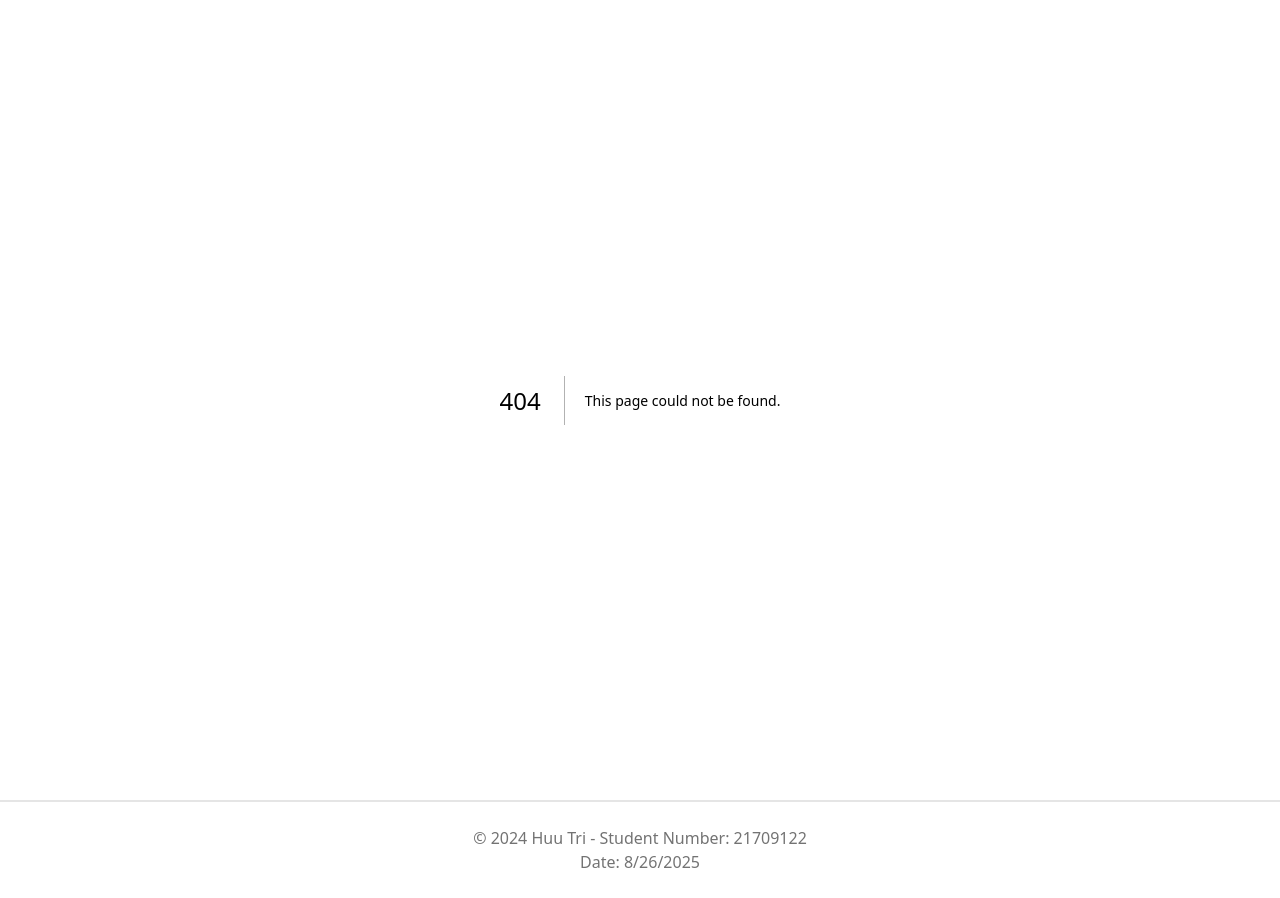
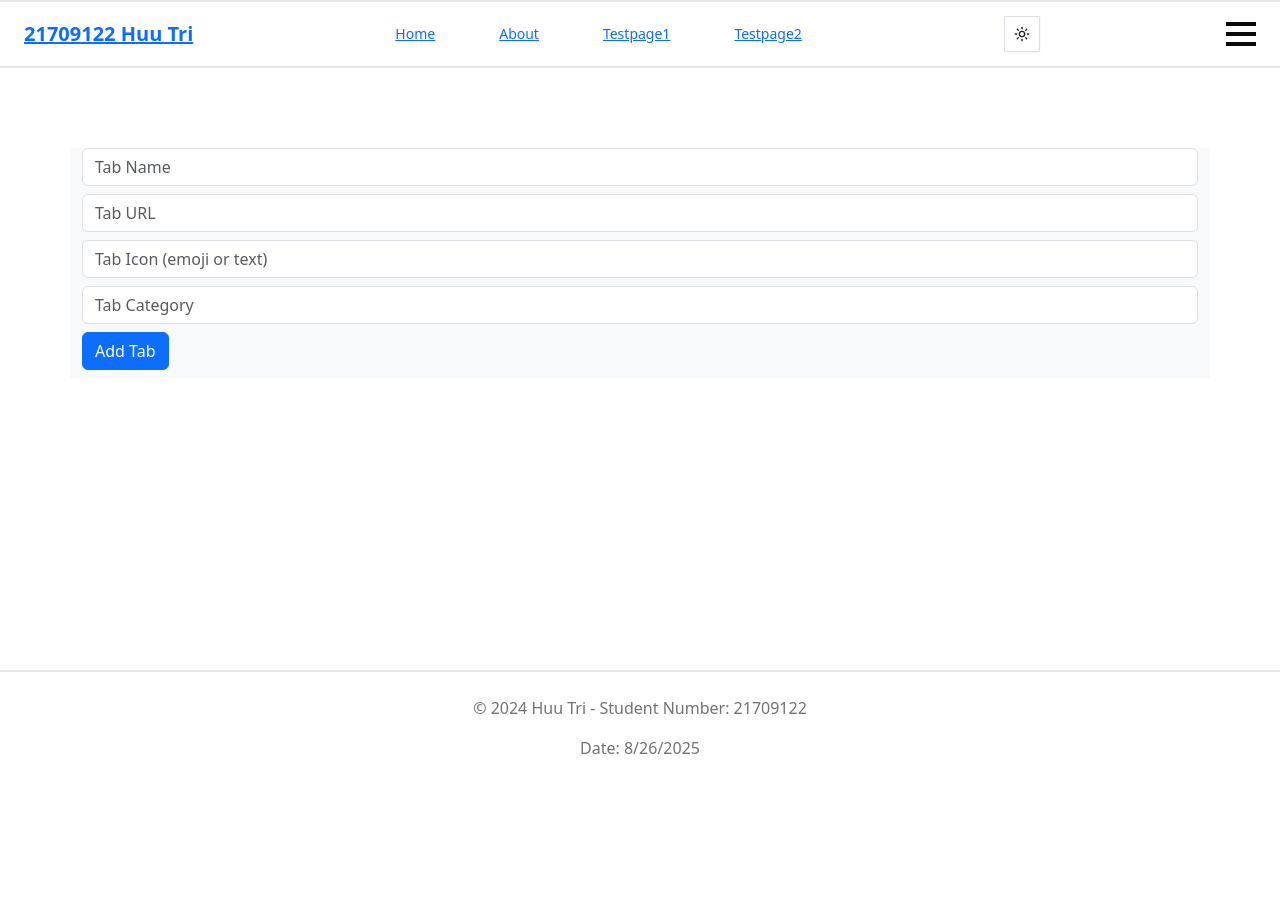
Before and after one commit to Neop60q-q/Assignment1_freelanceCWA, a Next.js app: page /createTab in a window 1280 px wide. Before the commit this address had no page. After the commit the page ends 800 px from the top, so only its background shows below. Built offline with nearby package versions, Linux system fonts and the light colour scheme.

Commit message:
attempt at creating tabs

```diff
--- /dev/null
+++ b/app/Components/TabCard.tsx
@@ -0,0 +1,35 @@
+// app/Components/TabCard.tsx
+import React from 'react';
+
+interface TabCardProps {
+  tab: {
+    id: number;
+    name: string;
+    icon: string;
+    category: string;
+    date: string;
+    content?: string;
+  };
+  onView: (tab: any) => void;
+}
+
+const TabCard: React.FC<TabCardProps> = ({ tab, onView }) => {
+  return (
+    <div className="bg-card border border-border p-4 rounded">
+      <div className="flex items-center mb-2">
+        <span className="text-2xl mr-2">{tab.icon}</span>
+        <h3 className="font-semibold">{tab.name}</h3>
+      </div>
+      <p className="text-sm text-muted-foreground mb-2">{tab.category}</p>
+      <p className="text-xs text-muted-foreground mb-3">Created: {tab.date}</p>
+      <button
+        onClick={() => onView(tab)}
+        className="w-full bg-primary text-primary-foreground py-2 px-4 hover:bg-primary/90 transition-colors"
+      >
+        View Tab
+      </button>
+    </div>
+  );
+};
+
+export default TabCard;
--- /dev/null
+++ b/app/createTab/page.tsx
@@ -0,0 +1,80 @@
+'use client'
+import React, { useState } from 'react';
+import 'bootstrap/dist/css/bootstrap.min.css';
+import Navbar from '../Components/navBar';
+import { useTabs } from '../createTab/useTabs';
+
+const CreateTab = () => {
+    // Variables
+    const [tabName, setTabName] = useState('');
+    const [tabUrl, setTabUrl] = useState('');
+    const [tabIcon, setTabIcon] = useState('');
+    const [tabCategory, setTabCategory] = useState('');
+
+    // Use the shared hook
+    const { addTab } = useTabs();
+
+    const handleAddTab = () => {
+        const newTab = {
+            name: tabName,
+            url: tabUrl,
+            icon: tabIcon.trim() === "" ? "🔗" : tabIcon,
+            category: tabCategory
+        };
+
+        addTab(newTab);
+
+        // Clear form
+        setTabName('');
+        setTabUrl('');
+        setTabIcon('');
+        setTabCategory('');
+    };
+
+    return (
+        <div>
+            <Navbar />
+            <div className="container bg-light"
+                 style={{ marginTop: '5rem' }}>
+                <div className="row">
+                    <div className="col">
+                        <input
+                            type="text"
+                            className="form-control mb-2"
+                            placeholder="Tab Name"
+                            value={tabName}
+                            onChange={(e) => setTabName(e.target.value)}
+                        />
+                        <input
+                            type="text"
+                            className="form-control mb-2"
+                            placeholder="Tab URL"
+                            value={tabUrl}
+                            onChange={(e) => setTabUrl(e.target.value)}
+                        />
+                        <input
+                            type="text"
+                            className="form-control mb-2"
+                            placeholder="Tab Icon (emoji or text)"
+                            value={tabIcon}
+                            onChange={(e) => setTabIcon(e.target.value)}
+                        />
+                        <input
+                            type="text"
+                            className="form-control mb-2"
+                            placeholder="Tab Category"
+                            value={tabCategory}
+                            onChange={(e) => setTabCategory(e.target.value)}
+                        />
+                        <button onClick={handleAddTab}
+                                className="btn btn-primary mb-2">
+                            Add Tab
+                        </button>
+                    </div>
+                </div>
+            </div>
+        </div>
+    );
+};
+
+export default CreateTab;
--- /dev/null
+++ b/app/createTab/useTabs.js
@@ -0,0 +1,33 @@
+import { useState, useEffect } from 'react';
+
+export const useTabs = () => {
+  const [tabs, setTabs] = useState([]);
+
+  // Load tabs from localStorage on mount
+  useEffect(() => {
+    const tabsFromStorage = JSON.parse(localStorage.getItem('myTabs') ?? "[]");
+    setTabs(tabsFromStorage);
+  }, []);
+
+  // Save tabs to localStorage whenever they change
+  useEffect(() => {
+    localStorage.setItem('myTabs', JSON.stringify(tabs));
+  }, [tabs]);
+
+  const addTab = (newTab) => {
+    const tabWithId = {
+      ...newTab,
+      id: tabs.length + 1,
+      date: new Date().toLocaleDateString()
+    };
+    setTabs(prev => [...prev, tabWithId]);
+  };
+
+  const viewTab = (tab) => {
+    const newWindow = window.open('', '_blank');
+    newWindow.document.write(tab.content);
+    newWindow.document.close();
+  };
+
+  return { tabs, addTab, viewTab };
+};
--- a/app/page.tsx
+++ b/app/page.tsx
@@ -1,10 +1,16 @@
 'use client';
 import React, { useState } from "react";
 import Navbar from "./Components/navBar";
+import TabCard from "./Components/TabCard";
+import { useTabs } from "./createTab/useTabs";
 
 export default function Home() {
+  const [title, setTitle] = useState('');
   const [userContent, setUserContent] = useState('');
   const [generatedHtml, setGeneratedHtml] = useState('');
+
+  // Use our custom hook instead of manual state management
+  const { tabs, addTab, viewTab } = useTabs();
 
   const generateHtml = () => {
     if (!userContent.trim()) {
@@ -15,14 +21,26 @@ export default function Home() {
     const html = `<!DOCTYPE html>
 <html>
 <head>
-    <title>Generated Page</title>
+    <title>${title || 'Generated Page'}</title>
 </head>
 <body>
-    <h1>${userContent}</h1>
+    <h1>${title || 'Generated Page'}</h1>
+    <p>${userContent}</p>
 </body>
 </html>`;
 
     setGeneratedHtml(html);
+
+    // Create a new tab using our hook
+    const newTab = {
+      name: title || 'Generated Page',
+      url: `data:text/html;charset=utf-8,${encodeURIComponent(html)}`,
+      icon: '📄',
+      category: 'Generated HTML',
+      content: html
+    };
+
+    addTab(newTab);
   };
 
   const copyToClipboard = () => {
@@ -35,17 +53,24 @@ export default function Home() {
       <Navbar />
 
       <div className="container mx-auto px-4 py-8">
-        <div className="text-center mb-8">
-          <h1 className="text-4xl font-bold mb-4">HTML Code Generator</h1>
-          <p className="text-lg text-muted-foreground">
-            Enter your content to generate HTML code
-          </p>
+        <div className="flex justify-between items-center h-16">
+          <h1>
+            displayTabs: {tabs.length}
+          </h1>
         </div>
 
         {/* Two Column Layout */}
         <div className="grid grid-cols-1 lg:grid-cols-2 gap-8">
           <div className="bg-card border border-border p-6">
             <h2 className="text-2xl font-semibold mb-6">Enter your content</h2>
+
+            <input
+              type="text"
+              value={title}
+              onChange={(e) => setTitle(e.target.value)}
+              placeholder="Enter page title..."
+              className="w-full p-3 border border-border bg-background text-foreground mb-4 focus:outline-none focus:ring-2 focus:ring-primary"
+            />
 
             <textarea
               value={userContent}
@@ -62,13 +87,12 @@ export default function Home() {
             </button>
           </div>
 
-          {/*Code output */}
+          {/* Code output */}
           <div className="bg-card border border-border p-6">
             <div className="flex justify-between items-center mb-4">
               <h2 className="text-2xl font-semibold">Generated Code</h2>
               {generatedHtml && (
                 <div className="flex gap-2">
-
                   <button
                     onClick={copyToClipboard}
                     className="bg-blue-600 text-white px-4 py-2 hover:bg-blue-700 transition-colors"
@@ -94,6 +118,21 @@ export default function Home() {
           </div>
         </div>
 
+        {/* Display Generated Tabs - Now using TabCard component */}
+        {tabs.length > 0 && (
+          <div className="mt-8">
+            <h2 className="text-2xl font-semibold mb-4">Your Generated Tabs ({tabs.length})</h2>
+            <div className="grid grid-cols-1 md:grid-cols-2 lg:grid-cols-3 gap-4">
+              {tabs.map((tab) => (
+                <TabCard
+                  key={tab.id}
+                  tab={tab}
+                  onView={viewTab}
+                />
+              ))}
+            </div>
+          </div>
+        )}
       </div>
     </div>
   );
--- /dev/null
+++ b/app/tabs/[id]/page.tsx
@@ -0,0 +1,51 @@
+'use client';
+
+import { useEffect, useState } from 'react';
+import { useParams } from 'next/navigation';
+import Navbar from '../../Components/navBar';
+import { useTabs } from '../../createTab/useTabs';
+
+type Tab = {
+  id: number;
+  name: string;
+  category: string;
+  date: string;
+  icon: string;
+  url: string;
+  content?: string;
+};
+
+export default function TabDetails() {
+  const params = useParams();
+  const id = params?.id as string;
+  const { getTabById } = useTabs();
+  const [tab, setTab] = useState<Tab | null>(null);
+
+  useEffect(() => {
+    if (!id) return;
+    const found = getTabById(id);
+    setTab(found);
+  }, [id, getTabById]);
+
+  if (!tab) return <div className="container" style={{ marginTop: '5rem' }}>Loading...</div>;
+
+  return (
+    <div>
+      <Navbar />
+      <div className="container bg-light" style={{ marginTop: '5rem' }}>
+        <div className="card mt-5 p-4">
+          <div className="flex items-center gap-2 mb-2"><span className="text-2xl">{tab.icon}</span><h1>{tab.name}</h1></div>
+          <p className="text-muted mb-1">{tab.category}</p>
+          <p className="text-muted mb-3">Created: {tab.date}</p>
+          <a href={tab.url} target="_blank" rel="noreferrer" className="btn btn-primary mb-3">Open URL</a>
+          {tab.content && (
+            <div className="border p-3 bg-white">
+              <h3 className="mb-2">HTML Content</h3>
+              <pre className="overflow-auto"><code>{tab.content}</code></pre>
+            </div>
+          )}
+        </div>
+      </div>
+    </div>
+  );
+}
--- a/tsconfig.json
+++ b/tsconfig.json
@@ -23,6 +23,6 @@
       "@/components/*": ["./app/Components/*"]
     }
   },
-  "include": ["next-env.d.ts", "**/*.ts", "**/*.tsx", ".next/types/**/*.ts"],
+  "include": ["next-env.d.ts", "**/*.ts", "**/*.tsx", ".next/types/**/*.ts", "app/createTab/useTabs.js"],
   "exclude": ["node_modules"]
 }
```
